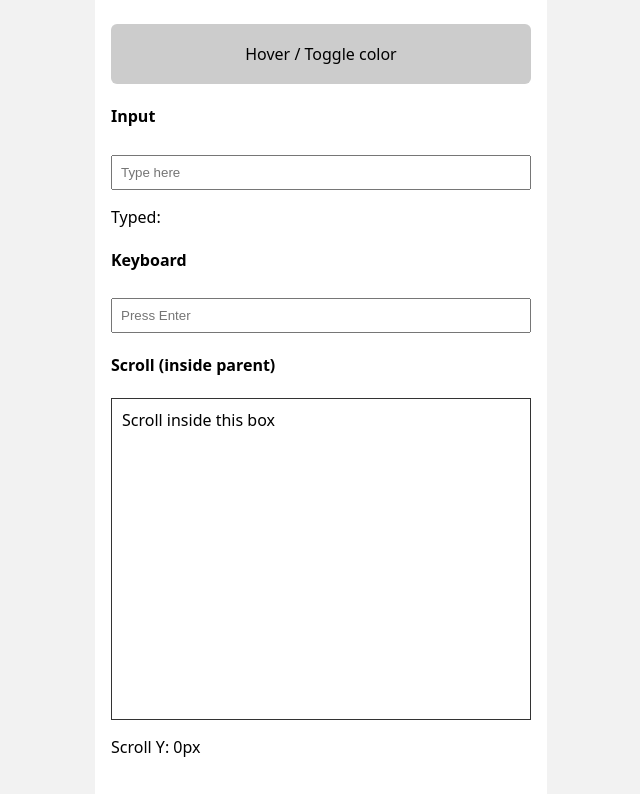
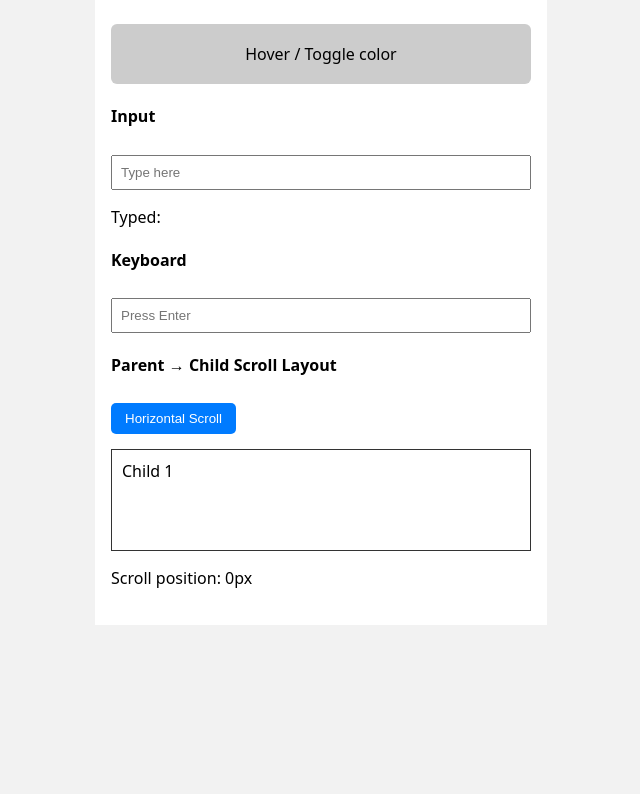
Before and after one commit to vasu-h10/practice_2, a React (Vite) app: page / in a window 1280 px wide. Shown: the part 310-1104 px from the top of the page, without its empty margins (319-959 px from the left). After the commit the page ends 935 px from the top, so only its background shows below. Built offline with nearby package versions, Linux system fonts and the light colour scheme.

Commit message:
Update App.jsx

```diff
--- a/src/App.jsx
+++ b/src/App.jsx
@@ -6,6 +6,7 @@ export default function App() {
   const [liked, setLiked] = useState(false);
   const [text, setText] = useState("");
   const [scroll, setScroll] = useState(0);
+  const [horizontal, setHorizontal] = useState(false);
 
   console.log("🔄 Re-render");
 
@@ -28,9 +29,7 @@ export default function App() {
       {/* HOVER */}
       <section>
         <h4>Hover</h4>
-        <div
-          className={liked ? "card active" : "card"}
-        >
+        <div className={liked ? "card active" : "card"}>
           Hover / Toggle color
         </div>
       </section>
@@ -59,18 +58,26 @@ export default function App() {
         />
       </section>
 
-      {/* SCROLL */}
+      {/* SCROLL + CHILD LAYOUTS */}
       <section>
-        <h4>Scroll (inside parent)</h4>
+        <h4>Parent → Child Scroll Layout</h4>
+
+        <button onClick={() => setHorizontal(!horizontal)}>
+          {horizontal ? "Vertical Scroll" : "Horizontal Scroll"}
+        </button>
+
         <div
-          className="scrollBox"
+          className={`scrollBox ${horizontal ? "horizontal" : "vertical"}`}
           onScroll={(e) => setScroll(e.target.scrollTop)}
         >
-          <div className="scrollContent">
-            Scroll inside this box
-          </div>
+          {Array.from({ length: 8 }).map((_, i) => (
+            <div className="scrollContent" key={i}>
+              Child {i + 1}
+            </div>
+          ))}
         </div>
-        <p>Scroll Y: {scroll}px</p>
+
+        <p>Scroll position: {scroll}px</p>
       </section>
     </div>
   );
```
